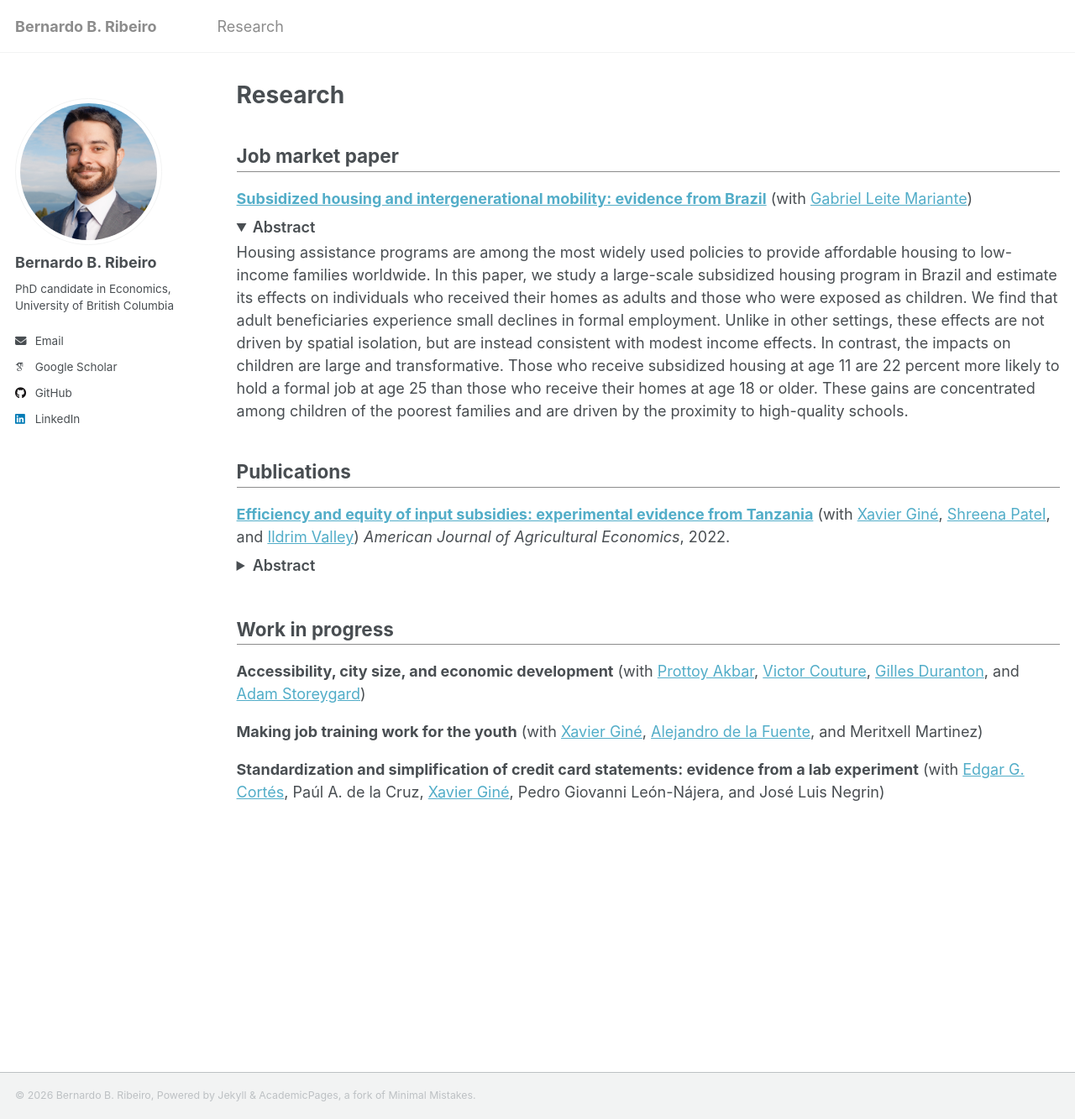
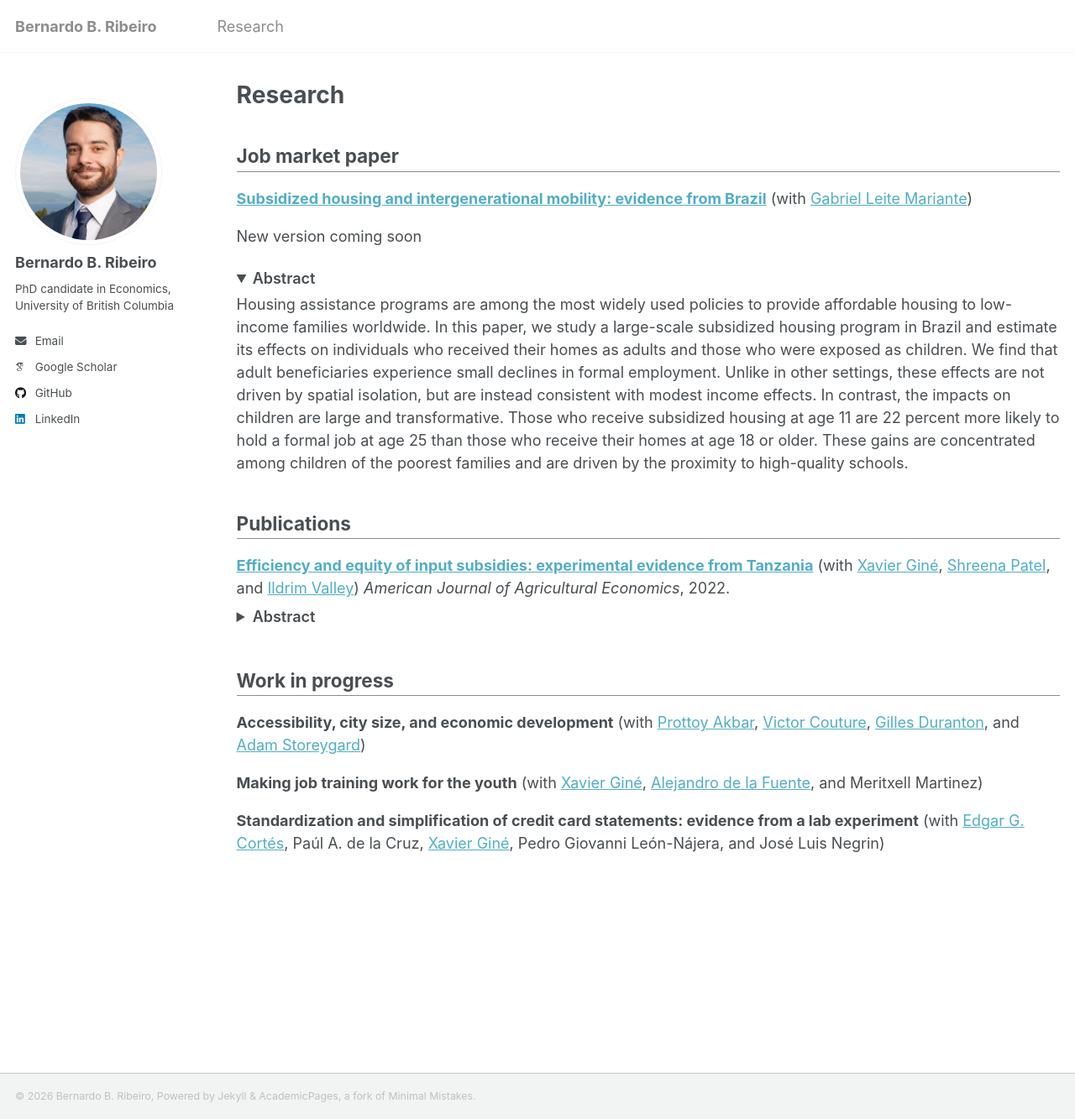
Before and after one commit to bbribeiro/bbribeiro.github.io, a Jekyll site: the page built from _pages/research.md, in a window 1280 px wide and 1333 px high. Shown: the whole window at 84% size. Built offline with Jekyll 4.4.1, drawn with Linux system fonts in a browser that asks for light colours; some web fonts are replaced; a script that is not in the unit is left out.

Commit message:
Update research.md

```diff
--- a/_pages/research.md
+++ b/_pages/research.md
@@ -7,7 +7,7 @@ author_profile: true
 
 ## Job market paper
 
-<p class="paper-title"><strong><a href="https://bbribeiro.github.io/files/jmp_latest.pdf"> Subsidized housing and intergenerational mobility: evidence from Brazil</a></strong> (with <a href="https://www.gleitemariante.com/home">Gabriel Leite Mariante</a>)</p>
+<p class="paper-title"><strong><a href="https://bbribeiro.github.io/files/jmp_latest.pdf"> Subsidized housing and intergenerational mobility: evidence from Brazil</a></strong> (with <a href="https://www.gleitemariante.com/home">Gabriel Leite Mariante</a>)</p> New version coming soon
 <details class="abstract" open>
   <summary>Abstract</summary>
   <p>Housing assistance programs are among the most widely used policies to provide affordable housing to low-income families worldwide. In this paper, we study a large-scale subsidized housing program in Brazil and estimate its effects on individuals who received their homes as adults and those who were exposed as children. We find that adult beneficiaries experience small declines in formal employment. Unlike in other settings, these effects are not driven by spatial isolation, but are instead consistent with modest income effects. In contrast, the impacts on children are large and transformative. Those who receive subsidized housing at age 11 are 22 percent more likely to hold a formal job at age 25 than those who receive their homes at age 18 or older. These gains are concentrated among children of the poorest families and are driven by the proximity to high-quality schools.</p>
```
